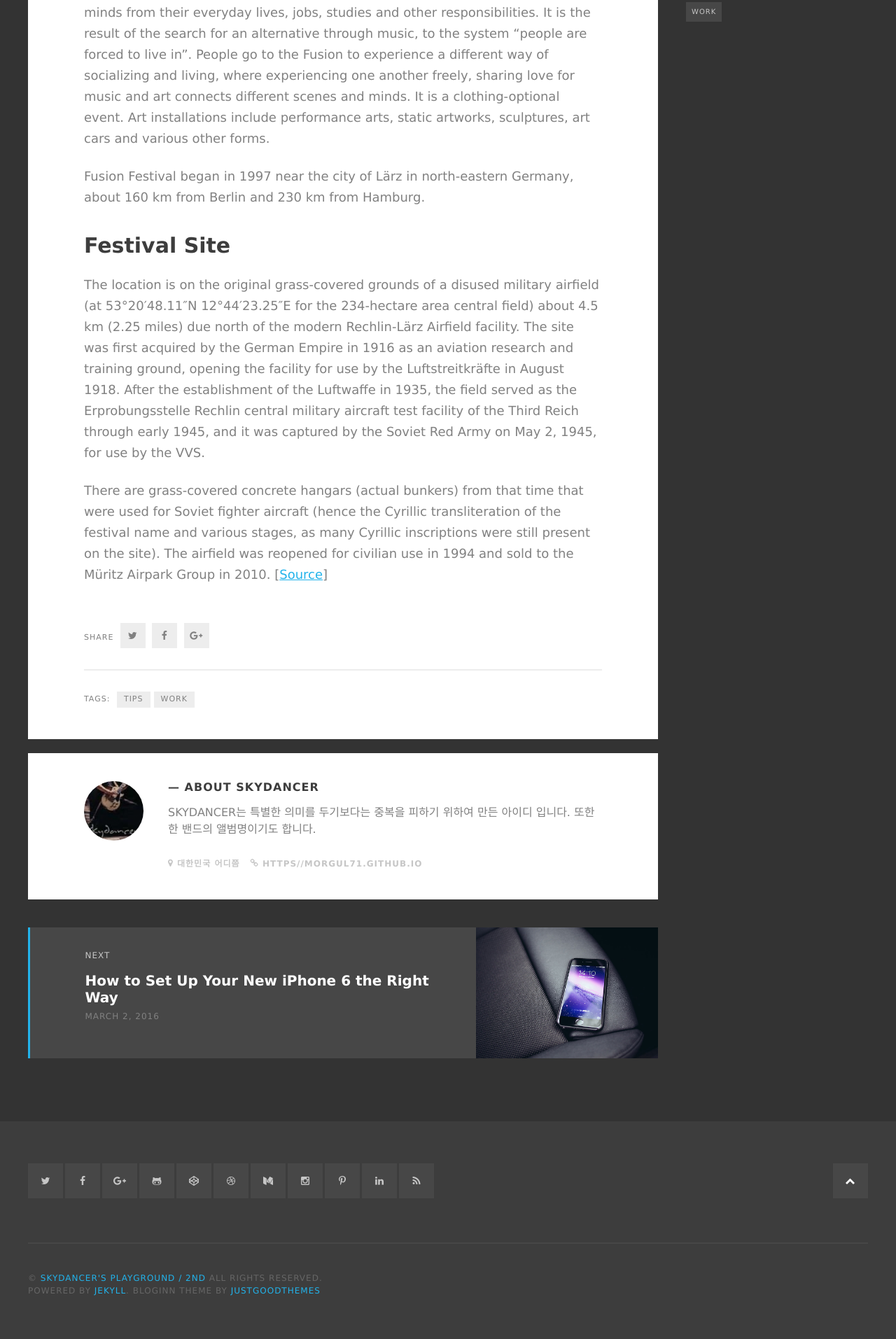
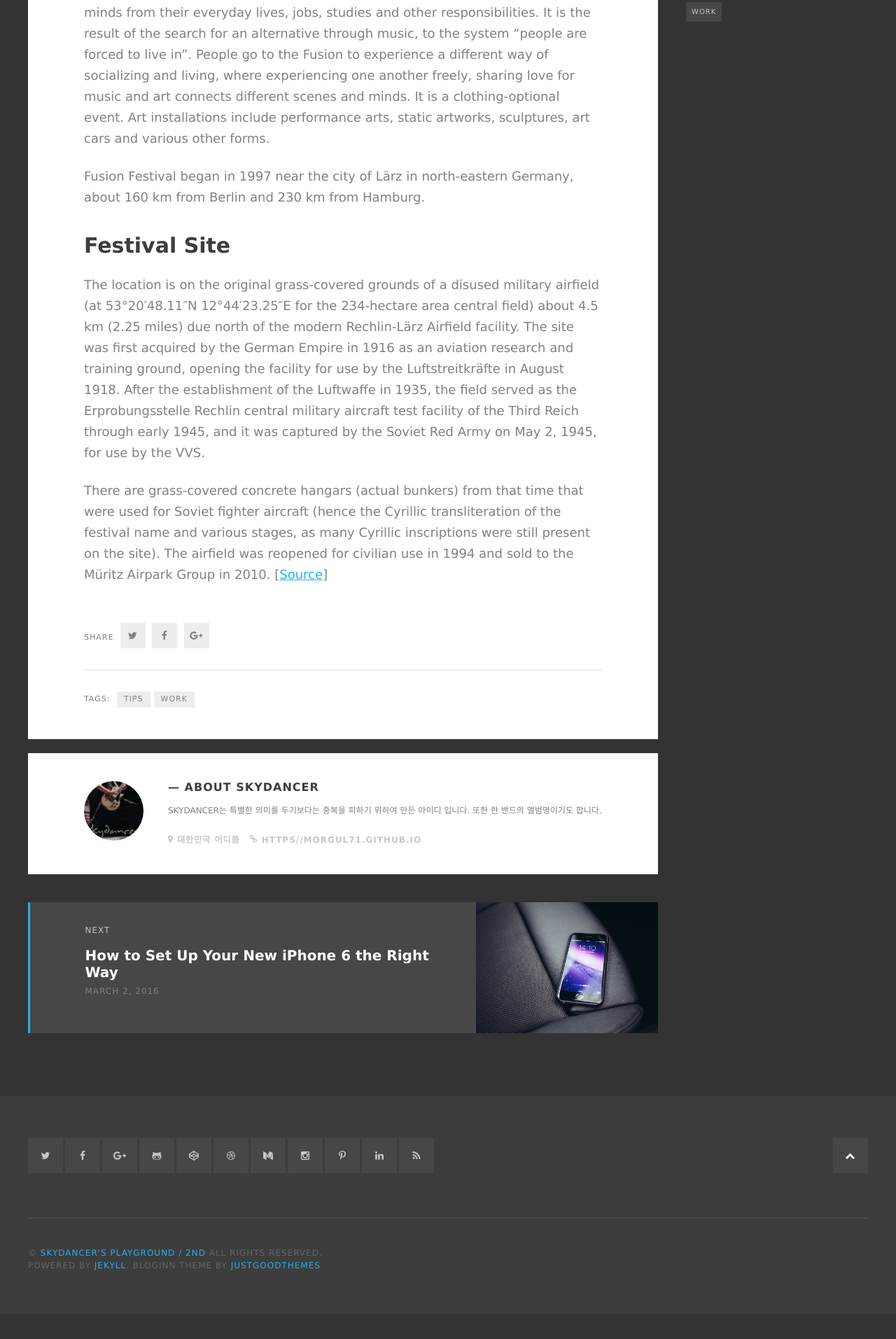
Before and after one commit to morgul71/morgul71.github.io, a Jekyll site: the page built from _posts/2016-03-01-the-advantages-and-disadvantages-of-working-from-home.md, in a window 1280 px wide. Shown: the part 1643-3556 px from the top of the page at 70% size. Built offline with Jekyll 4.4.1, drawn with Linux system fonts in a browser that asks for light colours; some web fonts are replaced; after the commit the page ends 3520 px from its top, so only the background shows below that.

Commit message:
Update main.scss

```diff
--- a/css/main.scss
+++ b/css/main.scss
@@ -216,7 +216,7 @@
 .post .featured-post {
     background-color: lighten( $picton-blue, 11% );
     color: $white;
-    font-size: 12px;
+    font-size: 11px;
     height: 30px;
     left: 0;
     line-height: 2.14286;
@@ -370,7 +370,7 @@
 }
 
 .author-info {
-    font-size: 16px;
+    font-size: 12px;
     line-height: 1.5;
     min-height: 85px;
 }
```
